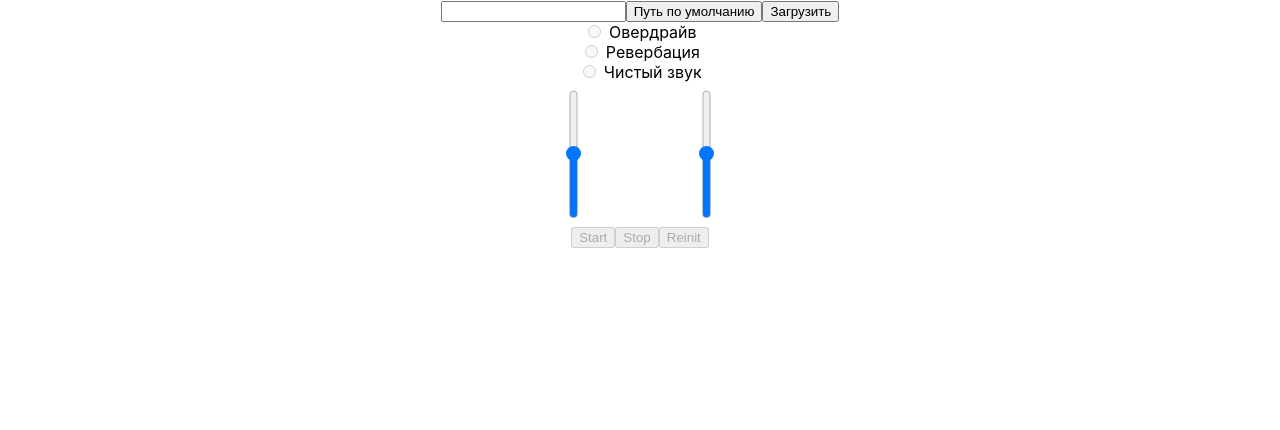
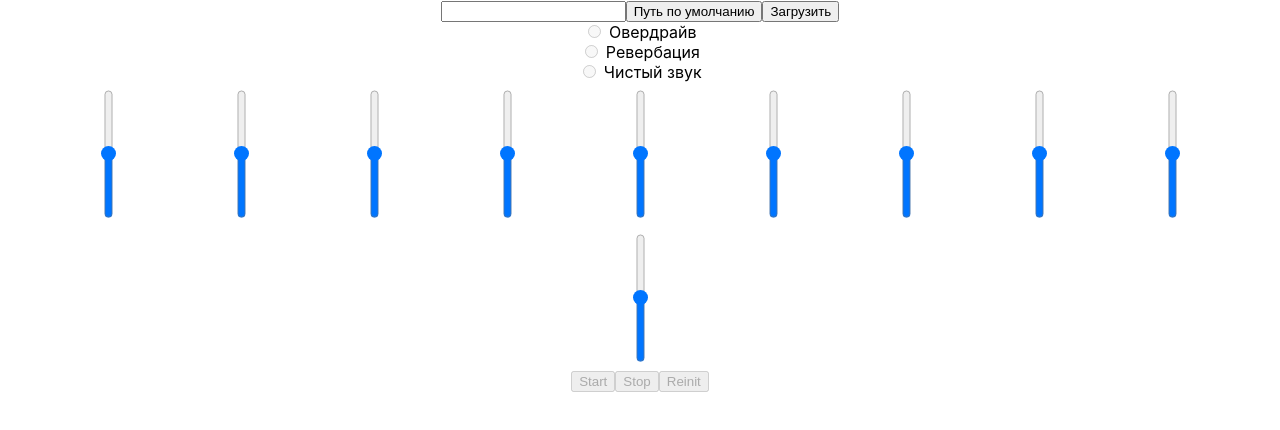
Before and after one commit to Longlom/COS_Project_2021, a React (Create React App) app: page / in a window 1280 px wide. Shown: the top 430 px of the page. Built offline with nearby package versions, Linux system fonts and the light colour scheme.

Commit message:
it works&

```diff
--- a/src/EqualizerPanel.js
+++ b/src/EqualizerPanel.js
@@ -1,8 +1,8 @@
-import React, {useContext} from 'react'
+import React, {useContext, useState} from 'react'
 import {UserContext} from "./Context";
 
 let EqualizerPanel = ()=>{
-    const bandwidthNumber = 2;
+    const bandwidthNumber = 10;
     const minFreq = 20;
     const maxFreq = 20000;
     const crossingPart = 0.05;
@@ -10,9 +10,13 @@ let EqualizerPanel = ()=>{
     const stopGail = -70;
     let context = useContext(UserContext);
     let arrayOfBounds = [];
+    const [filterValues, setFilterValues] = useState(null);
     for (let i = 1; i< bandwidthNumber; i++)
         arrayOfBounds.push(((maxFreq-minFreq)/(Math.pow(2, i))));
     arrayOfBounds = arrayOfBounds.reverse();
+
+   // arrayOfBounds = [2000, 4000, 6000, 8000, 10000, 12000,14000,16000,18000]
+    console.log(arrayOfBounds);
     let arrayOfBandwidthes=[];
     arrayOfBandwidthes.push({min:0, max:arrayOfBounds[0]});
     for (let i =1; i< bandwidthNumber; i++){
@@ -37,17 +41,19 @@ let EqualizerPanel = ()=>{
     let filtersArray = arrayOfBandwidthes.map((value, index, array)=>{
         let filter = context.data.audioCtx.createBiquadFilter();
         filter.frequency.value = value.frequency;
-        filter.Q.value = 2000;
         filter.type = "peaking";
+        if (filterValues)
+            filter.gain.value = filterValues[index].gain.value;
+        filter.Q.value = 1;
         return filter;
     })
-
 
     let filters = filtersArray.reduce((prev, curr)=>{
         prev.connect(curr);
         return curr;
     });
-    (()=>{
+
+    let setNodeGetter = ()=>{
         let data = context.data;
         let getNodeWithEqualization = (sourceNode)=>{
             sourceNode.connect(filters);
@@ -55,8 +61,16 @@ let EqualizerPanel = ()=>{
         }
         data.getNodeWithEqualization = getNodeWithEqualization;
         context.setData(data)
-    })()
+    };
+    setNodeGetter();
     let arrayOfControls = [];
+    let debugOutput = ()=>{
+        let filtersData = '';
+        filtersArray.forEach((value, index, array)=>{
+            filtersData+=value.gain.value+" ";
+        })
+        console.log(filtersData);
+    }
     let generateControls = ()=>{
         for (let i =0; i< bandwidthNumber; i++){
             let style = {
@@ -67,10 +81,11 @@ let EqualizerPanel = ()=>{
             }
             let onChange = ()=>{
                 filtersArray[i].gain.value = Math.floor(document.getElementById("control_"+i).value);
-                console.log(filtersArray)
+                debugOutput();
+                setFilterValues(filtersArray);
             }
-            let control = <input min={-300} max={300} type={"range"} style={style}
-                                 id={"control_"+i} onChange={onChange} step={1}/>
+            let control = <input min={stopGail} max={passGail} type={"range"} style={style}
+                                 id={"control_"+i} onChange={onChange}/>
             arrayOfControls.push(control)
         }
     }
```
